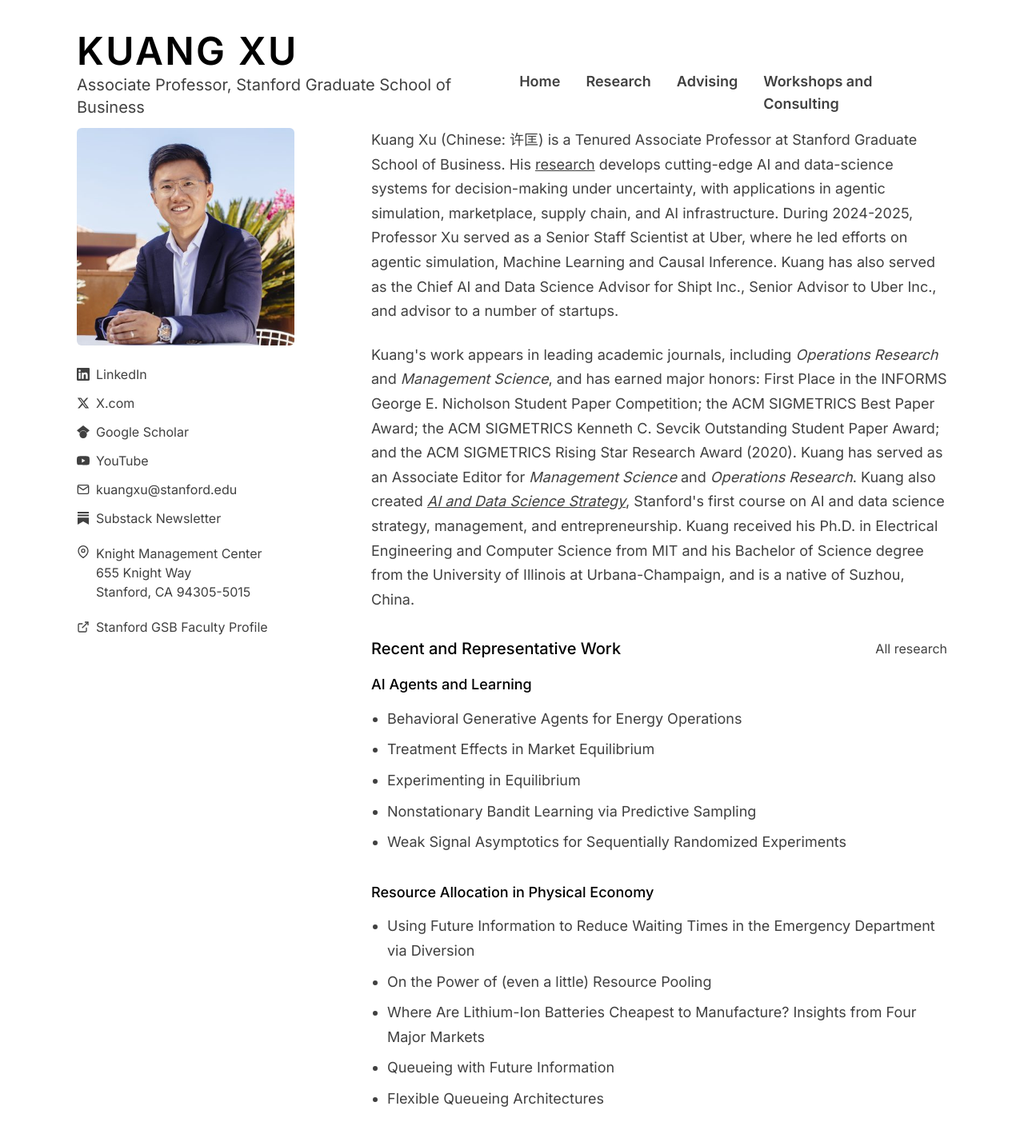
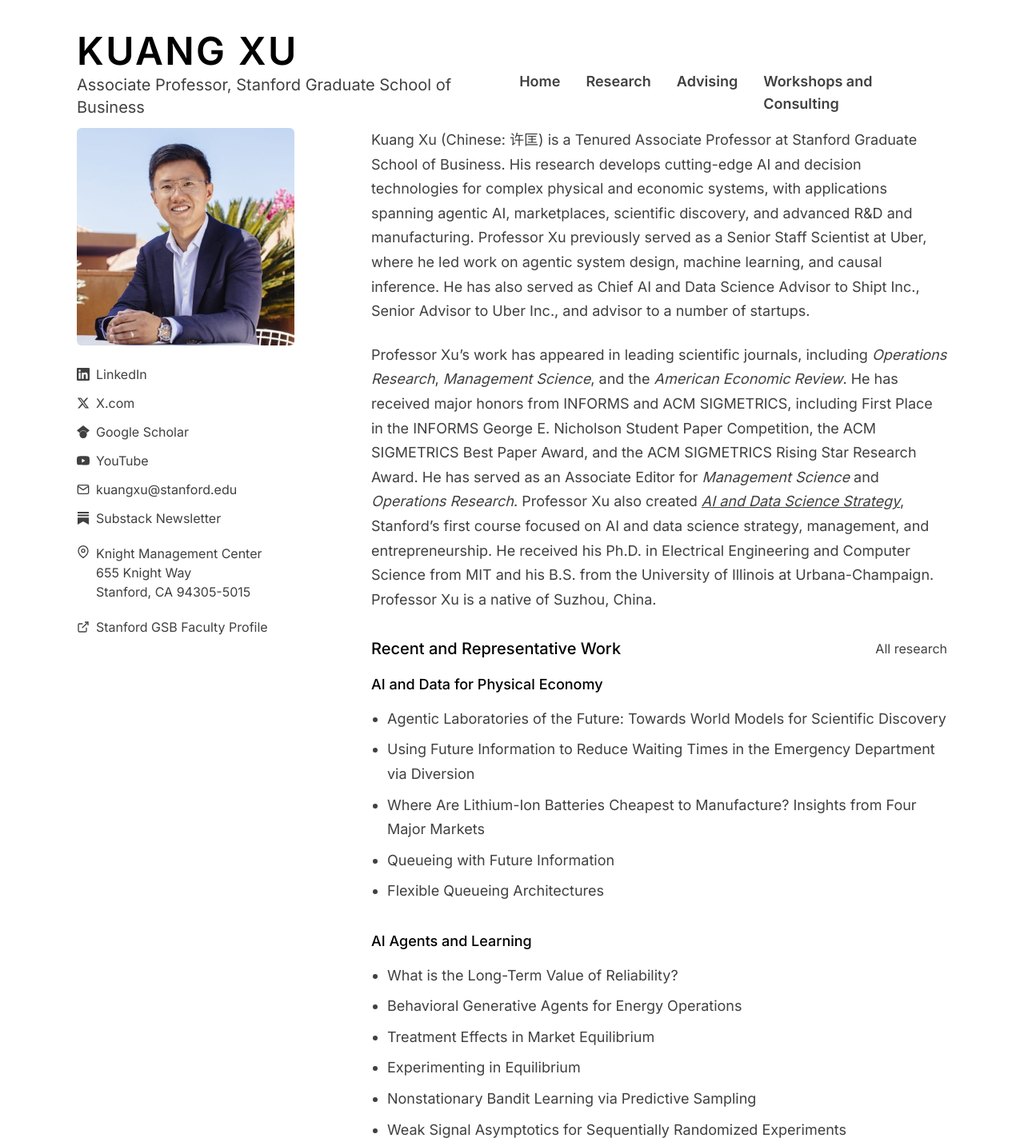
Before and after one commit to kuangxu/kuang_homesite, a React (Vite) app: page / in a window 1280 px wide. Shown: the top 1428 px of the page at 80% size. Built offline with nearby package versions, Linux system fonts and the light colour scheme.

Commit message:
Update homepage bio and publications

```diff
--- a/src/components/HeroSection.tsx
+++ b/src/components/HeroSection.tsx
@@ -112,29 +112,22 @@
           {/* Right Column - Bio */}
           <div className="flex-1 space-y-6 fade-in">
             <p className="text-body text-muted-foreground">
-              Kuang Xu (Chinese: 许匡) is a Tenured Associate Professor at Stanford Graduate
-              School of Business. His{" "}
-              <a href="#/research" className="underline hover:text-foreground transition-colors">
-                research
-              </a>{" "}
-              develops cutting-edge AI and data-science systems for decision-making under
-              uncertainty, with applications in agentic simulation, marketplace, supply chain,
-              and AI infrastructure. During 2024-2025, Professor Xu served as a Senior Staff Scientist
-              at Uber, where he led efforts on agentic simulation, Machine Learning and Causal
-              Inference. Kuang has also served as the Chief AI and Data Science Advisor for Shipt
-              Inc., Senior Advisor to Uber Inc., and advisor to a number of
-              startups.
-              </p>
+              Kuang Xu (Chinese: 许匡) is a Tenured Associate Professor at Stanford Graduate School of Business. His
+              research develops cutting-edge AI and decision technologies for complex physical and economic systems, with
+              applications spanning agentic AI, marketplaces, scientific discovery, and advanced R&amp;D and manufacturing.
+              Professor Xu previously
+              served as a Senior Staff Scientist at Uber, where he led work on agentic system design, machine learning,
+              and causal inference. He has also served as Chief AI and Data Science Advisor to Shipt Inc., Senior Advisor
+              to Uber Inc., and advisor to a number of startups.
+            </p>
 
-              <p className="text-body text-muted-foreground">
-              Kuang's work appears in leading
-              academic journals, including <em>Operations Research</em> and{" "}
-              <em>Management Science</em>, and has earned major honors: First Place in the
-              INFORMS George E. Nicholson Student Paper Competition; the ACM SIGMETRICS Best
-              Paper Award; the ACM SIGMETRICS Kenneth C. Sevcik Outstanding Student Paper
-              Award; and the ACM SIGMETRICS Rising Star Research Award (2020). Kuang has served
-              as an Associate Editor for <em>Management Science</em> and{" "}
-              <em>Operations Research</em>. Kuang also created{" "}
+            <p className="text-body text-muted-foreground">
+              Professor Xu’s work has appeared in leading scientific journals, including <em>Operations Research</em>,{" "}
+              <em>Management Science</em>, and the <em>American Economic Review</em>. He has received major honors from
+              INFORMS and ACM SIGMETRICS, including First Place in the INFORMS George E. Nicholson Student Paper
+              Competition, the ACM SIGMETRICS Best Paper Award, and the ACM SIGMETRICS Rising Star Research Award. He
+              has served as an Associate Editor for <em>Management Science</em> and <em>Operations Research</em>. Professor
+              Xu also created{" "}
               <a
                 href="http://aistanford.org"
                 target="_blank"
@@ -143,10 +136,9 @@
               >
                 <em>AI and Data Science Strategy</em>
               </a>
-              , Stanford's first course on AI and data science strategy, management, and
-              entrepreneurship. Kuang received his Ph.D. in Electrical Engineering and Computer Science
-              from MIT and his Bachelor of Science degree from the University of Illinois at
-              Urbana-Champaign, and is a native of Suzhou, China.
+              , Stanford’s first course focused on AI and data science strategy, management, and entrepreneurship. He
+              received his Ph.D. in Electrical Engineering and Computer Science from MIT and his B.S. from the University
+              of Illinois at Urbana-Champaign. Professor Xu is a native of Suzhou, China.
             </p>
 
             {/* Recent Work and Highlights */}
@@ -163,8 +155,74 @@
 
               <div className="mt-4 space-y-8">
                 <div>
+                  <h3 className="text-body font-medium text-foreground">AI and Data for Physical Economy</h3>
+                  <ul className="mt-3 list-disc pl-5 space-y-2 text-body text-muted-foreground">
+                    <li>
+                      <a
+                        href="https://www.preprints.org/manuscript/202608.0213"
+                        target="_blank"
+                        rel="noopener noreferrer"
+                        className="no-underline hover:text-foreground transition-colors"
+                      >
+                        Agentic Laboratories of the Future: Towards World Models for Scientific Discovery
+                      </a>
+                    </li>
+                    <li>
+                      <a
+                        href="https://pubsonline.informs.org/doi/abs/10.1287/msom.2015.0573?journalCode=msom"
+                        target="_blank"
+                        rel="noopener noreferrer"
+                        className="no-underline hover:text-foreground transition-colors"
+                      >
+                        Using Future Information to Reduce Waiting Times in the Emergency Department via Diversion
+                      </a>
+                    </li>
+                    <li>
+                      <a
+                        href="https://web.stanford.edu/~kuangxu/papers/BatterySuppChain24/Where%20Are%20Lithium-Ion%20Batteries%20Cheapest%20to%20Manufacture_%20Insights%20from%20Four%20Major%20Markets.pdf"
+                        target="_blank"
+                        rel="noopener noreferrer"
+                        className="no-underline hover:text-foreground transition-colors"
+                      >
+                        Where Are Lithium-Ion Batteries Cheapest to Manufacture? Insights from Four Major Markets
+                      </a>
+                    </li>
+                    <li>
+                      <a
+                        href="https://projecteuclid.org/euclid.aoap/1403812371"
+                        target="_blank"
+                        rel="noopener noreferrer"
+                        className="no-underline hover:text-foreground transition-colors"
+                      >
+                        Queueing with Future Information
+                      </a>
+                    </li>
+                    <li>
+                      <a
+                        href="https://pubsonline.informs.org/doi/abs/10.1287/opre.2017.1620?journalCode=opre"
+                        target="_blank"
+                        rel="noopener noreferrer"
+                        className="no-underline hover:text-foreground transition-colors"
+                      >
+                        Flexible Queueing Architectures
+                      </a>
+                    </li>
+                  </ul>
+                </div>
+
+                <div>
                   <h3 className="text-body font-medium text-foreground">AI Agents and Learning</h3>
                   <ul className="mt-3 list-disc pl-5 space-y-2 text-body text-muted-foreground">
+                    <li>
+                      <a
+                        href="https://arxiv.org/abs/2606.11526"
+                        target="_blank"
+                        rel="noopener noreferrer"
+                        className="no-underline hover:text-foreground transition-colors"
+                      >
+                        What is the Long-Term Value of Reliability?
+                      </a>
+                    </li>
                     <li>
                       <a
                         href="https://arxiv.org/abs/2506.12664"
@@ -217,62 +275,6 @@
                     </li>
                   </ul>
                 </div>
-
-                <div>
-                  <h3 className="text-body font-medium text-foreground">Resource Allocation in Physical Economy</h3>
-                  <ul className="mt-3 list-disc pl-5 space-y-2 text-body text-muted-foreground">
-                    <li>
-                      <a
-                        href="https://pubsonline.informs.org/doi/abs/10.1287/msom.2015.0573?journalCode=msom"
-                        target="_blank"
-                        rel="noopener noreferrer"
-                        className="no-underline hover:text-foreground transition-colors"
-                      >
-                        Using Future Information to Reduce Waiting Times in the Emergency Department via Diversion
-                      </a>
-                    </li>
-                    <li>
-                      <a
-                        href="https://pubsonline.informs.org/doi/abs/10.1287/11-SSY033"
-                        target="_blank"
-                        rel="noopener noreferrer"
-                        className="no-underline hover:text-foreground transition-colors"
-                      >
-                        On the Power of (even a little) Resource Pooling
-                      </a>
-                    </li>
-                    <li>
-                      <a
-                        href="https://web.stanford.edu/~kuangxu/papers/BatterySuppChain24/Where%20Are%20Lithium-Ion%20Batteries%20Cheapest%20to%20Manufacture_%20Insights%20from%20Four%20Major%20Markets.pdf"
-                        target="_blank"
-                        rel="noopener noreferrer"
-                        className="no-underline hover:text-foreground transition-colors"
-                      >
-                        Where Are Lithium-Ion Batteries Cheapest to Manufacture? Insights from Four Major Markets
-                      </a>
-                    </li>
-                    <li>
-                      <a
-                        href="https://projecteuclid.org/euclid.aoap/1403812371"
-                        target="_blank"
-                        rel="noopener noreferrer"
-                        className="no-underline hover:text-foreground transition-colors"
-                      >
-                        Queueing with Future Information
-                      </a>
-                    </li>
-                    <li>
-                      <a
-                        href="https://pubsonline.informs.org/doi/abs/10.1287/opre.2017.1620?journalCode=opre"
-                        target="_blank"
-                        rel="noopener noreferrer"
-                        className="no-underline hover:text-foreground transition-colors"
-                      >
-                        Flexible Queueing Architectures
-                      </a>
-                    </li>
-                  </ul>
-                </div>
               </div>
             </div>
 
--- a/src/components/PublicationComponents.tsx
+++ b/src/components/PublicationComponents.tsx
@@ -1,4 +1,12 @@
-import { PublicationEntry, ConferenceEntry, ThesisEntry, MediaEntry, TalkEntry } from '../types/publications';
+import {
+  PublicationEntry,
+  ConferenceEntry,
+  ThesisEntry,
+  MediaEntry,
+  TalkEntry,
+  CoAuthor,
+  PublicationLink
+} from '../types/publications';
 
 interface PublicationListProps {
   publications: PublicationEntry[];
@@ -20,7 +28,13 @@
   talks: TalkEntry[];
 }
 
-const CoAuthorsList = ({ coAuthors }: { coAuthors: any[] }) => (
+const CoAuthorsList = ({
+  coAuthors,
+  abbreviated = false
+}: {
+  coAuthors: CoAuthor[];
+  abbreviated?: boolean;
+}) => (
   <>
     {coAuthors.map((author, index) => (
       <span key={index}>
@@ -34,10 +48,11 @@
         {index < coAuthors.length - 1 && ', '}
       </span>
     ))}
+    {abbreviated && ', et al.'}
   </>
 );
 
-const PublicationLinks = ({ links }: { links: any[] }) => (
+const PublicationLinks = ({ links }: { links: PublicationLink[] }) => (
   <>
     {links.map((link, index) => (
       <span key={index}>
@@ -70,7 +85,7 @@
         {/* Second row: Co-authors */}
         {pub.coAuthors && (
           <div>
-            Co-authored with: <CoAuthorsList coAuthors={pub.coAuthors} />
+            Co-authored with: <CoAuthorsList coAuthors={pub.coAuthors} abbreviated={pub.coAuthorsAbbreviated} />
           </div>
         )}
 
--- a/src/data/publications.ts
+++ b/src/data/publications.ts
@@ -1,7 +1,49 @@
 import { PublicationEntry, ConferenceEntry, ThesisEntry, MediaEntry, TalkEntry } from '../types/publications';
 
 export const workingPapers: PublicationEntry[] = [
-
+  {
+    title: "AQuA: Recursively Self-Improving Quantitative Trading Research Agents",
+    titleUrl: "https://arxiv.org/abs/2608.12841",
+    coAuthors: [
+      { name: "Jiacheng Guo" },
+      { name: "Suozhi Huang" },
+      { name: "Yunlong Gao" },
+      { name: "Zihao Li" },
+      { name: "Jason Ge" },
+      { name: "Mengdi Wang" }
+    ],
+    status: "working-paper",
+    year: "2026"
+  },
+  {
+    title: "Agentic Laboratories of the Future: Towards World Models for Scientific Discovery",
+    titleUrl: "https://www.preprints.org/manuscript/202608.0213",
+    coAuthors: [
+      { name: "Kelsey Fu" },
+      { name: "Luna Lyu" },
+      { name: "Shuzhen Li" },
+      { name: "Suozhi Huang" }
+    ],
+    coAuthorsAbbreviated: true,
+    journal: "Preprints.org",
+    status: "working-paper",
+    year: "2026",
+    links: [
+      { label: "DOI", url: "https://doi.org/10.20944/preprints202608.0213.v1", type: "other" }
+    ]
+  },
+  {
+    title: "What is the Long-Term Value of Reliability?",
+    titleUrl: "https://arxiv.org/abs/2606.11526",
+    coAuthors: [
+      { name: "Chenyu Qiu" },
+      { name: "Inessa Liskovich" },
+      { name: "Ali Rauh" },
+      { name: "Stefan Wager", url: "https://web.stanford.edu/~swager/" }
+    ],
+    status: "working-paper",
+    year: "2026"
+  },
   {
     title: "Behavioral Generative Agents for Energy Operations",
     titleUrl: "https://arxiv.org/abs/2506.12664",
@@ -25,28 +67,6 @@
     ]
   },
   {
-    title: "Prioritizing Recurrent Services",
-    titleUrl: "https://arxiv.org/abs/2509.11383",
-    coAuthors: [
-      { name: "Lin Franklin Feng" },
-      { name: "Yue Hu" }
-    ],
-    status: "working-paper",
-    year: "2026"
-  },
-  {
-    title: "Experimenting under Stochastic Congestion",
-    titleUrl: "https://arxiv.org/abs/2302.12093",
-    coAuthors: [
-      { name: "Shuangning Li", url: "https://lsn235711.github.io/" },
-      { name: "Ramesh Johari", url: "https://web.stanford.edu/~rjohari/" },
-      { name: "Stefan Wager", url: "https://web.stanford.edu/~swager/" }
-    ],
-    status: "forthcoming",
-    journal: "Management Science",
-    year: "2026"
-  },
-  {
     title: "Learning Service Slowdown using Observational Data",
     titleUrl: "https://arxiv.org/abs/2401.07305",
     coAuthors: [
@@ -56,17 +76,14 @@
     year: "2025"
   },
   {
-    title: "Nonstationary Bandit Learning via Predictive Sampling",
-    titleUrl: "https://arxiv.org/abs/2205.01970",
+    title: "Prioritizing Recurrent Services",
+    titleUrl: "https://arxiv.org/abs/2509.11383",
     coAuthors: [
-      { name: "Yueyang Liu", url: "https://yuey7x.github.io/" },
-      { name: "Benjamin van Roy", url: "https://web.stanford.edu/~bvr/" }
+      { name: "Lin Franklin Feng" },
+      { name: "Yue Hu" }
     ],
-    status: "submitted",
-    year: "2025",
-    links: [
-      { label: "Preliminary version, AISTATS 2023", url: "https://proceedings.mlr.press/v206/liu23e/liu23e.pdf", type: "preliminary" }
-    ]
+    status: "working-paper",
+    year: "2025"
   },
   {
     title: "Where Are Lithium-Ion Batteries Cheapest to Manufacture? Insights from Four Major Markets",
@@ -82,25 +99,59 @@
 
 export const journalPublications: PublicationEntry[] = [
   {
+    title: "Experimenting under Stochastic Congestion",
+    titleUrl: "https://arxiv.org/abs/2302.12093",
+    coAuthors: [
+      { name: "Shuangning Li", url: "https://lsn235711.github.io/" },
+      { name: "Ramesh Johari", url: "https://web.stanford.edu/~rjohari/" },
+      { name: "Stefan Wager", url: "https://web.stanford.edu/~swager/" }
+    ],
+    status: "forthcoming",
+    journal: "Management Science",
+    year: "2026"
+  },
+  {
+    title: "Non-Stationary Bandit Learning via Predictive Sampling",
+    titleUrl: "https://arxiv.org/abs/2205.01970",
+    coAuthors: [
+      { name: "Yueyang Liu", url: "https://yuey7x.github.io/" },
+      { name: "Benjamin Van Roy", url: "https://web.stanford.edu/~bvr/" }
+    ],
+    status: "forthcoming",
+    journal: "Management Science",
+    year: "2026",
+    links: [
+      { label: "Preliminary version, AISTATS 2023", url: "https://proceedings.mlr.press/v206/liu23e/liu23e.pdf", type: "preliminary" }
+    ]
+  },
+  {
     title: "Treatment Effects in Market Equilibrium",
-    titleUrl: "https://arxiv.org/abs/2109.11647",
+    titleUrl: "https://www.aeaweb.org/articles?id=10.1257/aer.20230039",
     coAuthors: [
       { name: "Evan Munro", url: "https://www.evanmunro.ca/" },
       { name: "Stefan Wager", url: "https://web.stanford.edu/~swager/" }
     ],
     journal: "American Economic Review",
     year: "2025",
-    status: "forthcoming"
+    volume: "115(10)",
+    pages: "3273–3321",
+    links: [
+      { label: "arXiv version", url: "https://arxiv.org/abs/2109.11647", type: "arxiv" }
+    ]
   },
   {
     title: "Load Balancing Using Sparse Communication",
-    titleUrl: "https://arxiv.org/pdf/2206.02410",
+    titleUrl: "https://pubsonline.informs.org/doi/10.1287/opre.2022.0359",
     coAuthors: [
       { name: "Gal Mendelson", url: "https://dds.technion.ac.il/academicstaff/mendelson-gal/" }
     ],
     journal: "Operations Research",
     year: "2025",
-    status: "forthcoming"
+    volume: "74(2)",
+    pages: "1026–1046",
+    links: [
+      { label: "arXiv version", url: "https://arxiv.org/abs/2206.02410", type: "arxiv" }
+    ]
   },
   {
     title: "Weak Signal Asymptotics for Sequentially Randomized Experiments",
--- a/src/types/publications.ts
+++ b/src/types/publications.ts
@@ -2,6 +2,7 @@
   title: string;
   titleUrl?: string;
   coAuthors?: CoAuthor[];
+  coAuthorsAbbreviated?: boolean;
   journal?: string;
   year?: string;
   volume?: string;
```
